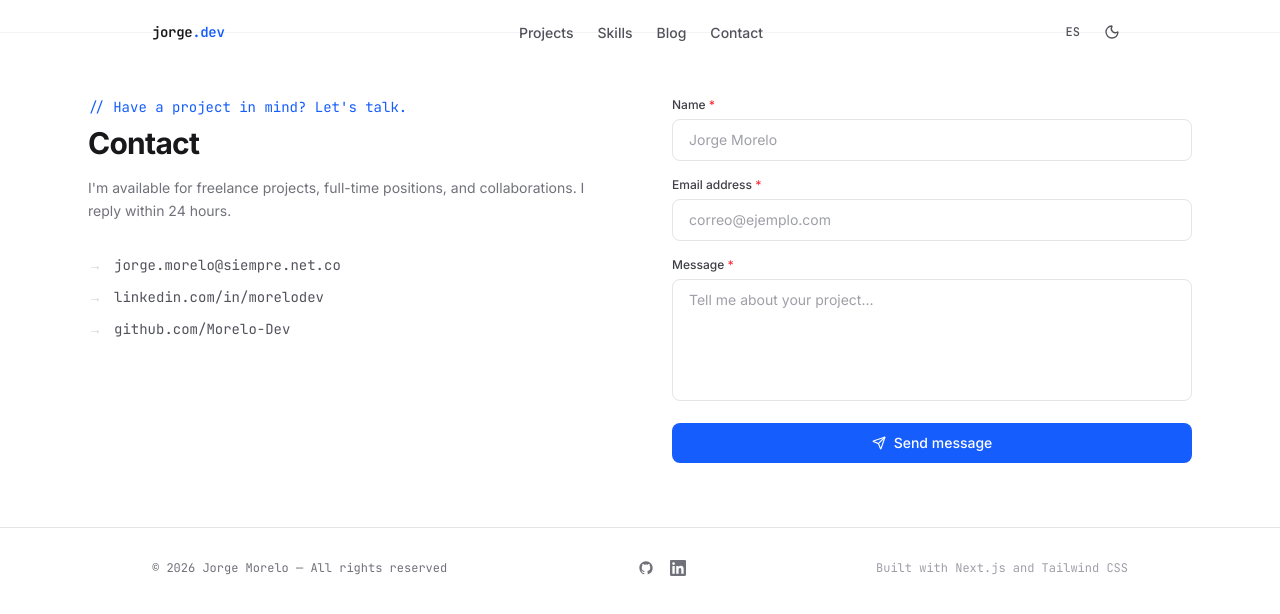
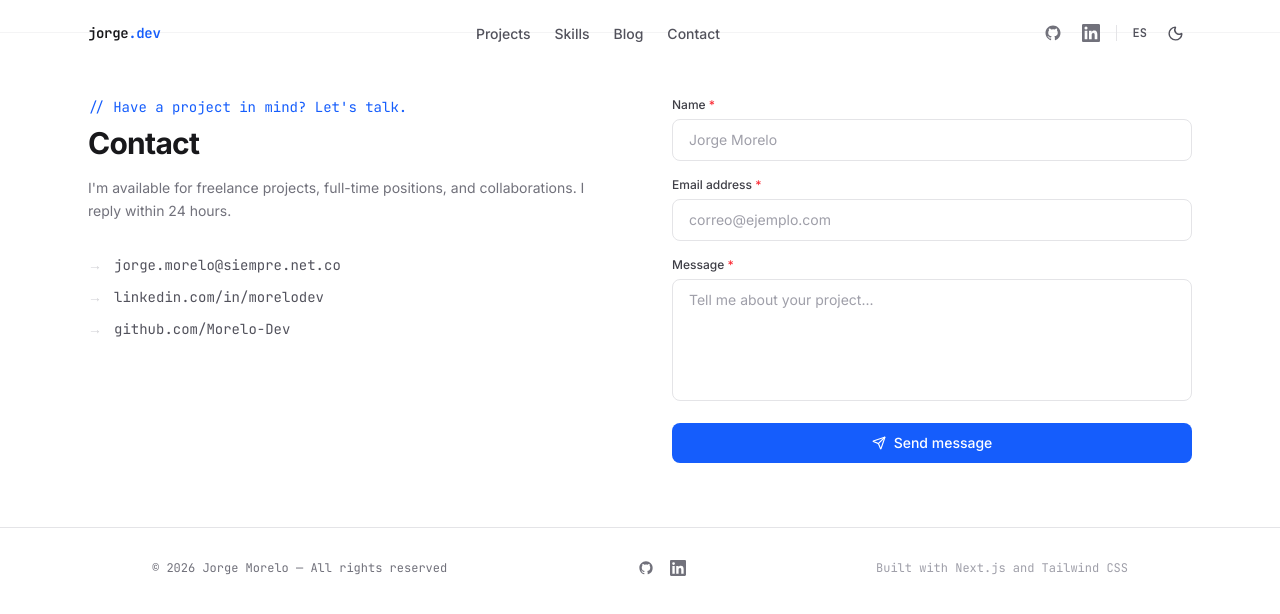
Before and after one commit to Morelo-Dev/morelodev-portfolio, a Next.js app: page /en/contact in a window 1280 px wide. Shown: the top 614 px of the page. Built offline with nearby package versions, Linux system fonts and the light colour scheme.

Commit message:
fix: dark mode con resolvedTheme, íconos sociales más grandes con animación en header

```diff
--- a/src/components/layout/Header.tsx
+++ b/src/components/layout/Header.tsx
@@ -14,7 +14,7 @@ const NAV_LINKS = ['projects', 'skills', 'blog', 'contact'] as const
 export default function Header() {
   const t = useTranslations('nav')
   const locale = useLocale()
-  const { theme, setTheme } = useTheme()
+  const { resolvedTheme, setTheme } = useTheme()
   const pathname = usePathname()
   const router = useRouter()
   const [menuOpen, setMenuOpen] = useState(false)
@@ -39,6 +39,12 @@ export default function Header() {
     router.push(segments.join('/'))
   }
 
+  function toggleTheme() {
+    setTheme(resolvedTheme === 'dark' ? 'light' : 'dark')
+  }
+
+  const isDark = mounted && resolvedTheme === 'dark'
+
   return (
     <header
       className={cn(
@@ -49,7 +55,7 @@ export default function Header() {
       )}
     >
       <nav
-        className="mx-auto flex max-w-5xl items-center justify-between px-6 py-4"
+        className="mx-auto flex max-w-6xl items-center justify-between px-6 py-4"
         aria-label="Navegación principal"
       >
         {/* Logo */}
@@ -75,21 +81,72 @@ export default function Header() {
         </ul>
 
         {/* Actions */}
-        <div className="flex items-center gap-2">
+        <div className="flex items-center gap-1">
+          {/* Social links */}
+          <a
+            href="https://github.com/Morelo-Dev"
+            target="_blank"
+            rel="noopener noreferrer"
+            aria-label="GitHub de Jorge Morelo"
+            className="rounded-md p-2 text-zinc-500 transition-colors hover:bg-zinc-100 hover:text-zinc-900 dark:text-zinc-400 dark:hover:bg-zinc-800 dark:hover:text-zinc-100"
+          >
+            <svg width="18" height="18" viewBox="0 0 24 24" fill="currentColor" aria-hidden="true">
+              <path d="M12 2C6.477 2 2 6.484 2 12.017c0 4.425 2.865 8.18 6.839 9.504.5.092.682-.217.682-.483 0-.237-.008-.868-.013-1.703-2.782.605-3.369-1.343-3.369-1.343-.454-1.158-1.11-1.466-1.11-1.466-.908-.62.069-.608.069-.608 1.003.07 1.531 1.032 1.531 1.032.892 1.53 2.341 1.088 2.91.832.092-.647.35-1.088.636-1.338-2.22-.253-4.555-1.113-4.555-4.951 0-1.093.39-1.988 1.029-2.688-.103-.253-.446-1.272.098-2.65 0 0 .84-.27 2.75 1.026A9.564 9.564 0 0112 6.844c.85.004 1.705.115 2.504.337 1.909-1.296 2.747-1.027 2.747-1.027.546 1.379.202 2.398.1 2.651.64.7 1.028 1.595 1.028 2.688 0 3.848-2.339 4.695-4.566 4.943.359.309.678.92.678 1.855 0 1.338-.012 2.419-.012 2.747 0 .268.18.58.688.482A10.019 10.019 0 0022 12.017C22 6.484 17.522 2 12 2z" />
+            </svg>
+          </a>
+
+          <a
+            href="https://www.linkedin.com/in/morelodev/"
+            target="_blank"
+            rel="noopener noreferrer"
+            aria-label="LinkedIn de Jorge Morelo"
+            className="rounded-md p-2 text-zinc-500 transition-colors hover:bg-zinc-100 hover:text-zinc-900 dark:text-zinc-400 dark:hover:bg-zinc-800 dark:hover:text-zinc-100"
+          >
+            <svg width="18" height="18" viewBox="0 0 24 24" fill="currentColor" aria-hidden="true">
+              <path d="M20.447 20.452h-3.554v-5.569c0-1.328-.027-3.037-1.852-3.037-1.853 0-2.136 1.445-2.136 2.939v5.667H9.351V9h3.414v1.561h.046c.477-.9 1.637-1.85 3.37-1.85 3.601 0 4.267 2.37 4.267 5.455v6.286zM5.337 7.433a2.062 2.062 0 01-2.063-2.065 2.064 2.064 0 112.063 2.065zm1.782 13.019H3.555V9h3.564v11.452zM22.225 0H1.771C.792 0 0 .774 0 1.729v20.542C0 23.227.792 24 1.771 24h20.451C23.2 24 24 23.227 24 22.271V1.729C24 .774 23.2 0 22.222 0h.003z" />
+            </svg>
+          </a>
+
+          <div className="mx-1 h-4 w-px bg-zinc-200 dark:bg-zinc-700" aria-hidden="true" />
+
           <button
             onClick={toggleLocale}
             aria-label={t('toggleLanguage')}
-            className="rounded-md px-2 py-1 font-mono text-xs font-medium text-zinc-600 transition-colors hover:bg-zinc-100 hover:text-zinc-900 dark:text-zinc-400 dark:hover:bg-zinc-800 dark:hover:text-zinc-100"
+            className="rounded-md px-2 py-1 font-mono text-xs font-semibold text-zinc-600 transition-colors hover:bg-zinc-100 hover:text-zinc-900 dark:text-zinc-400 dark:hover:bg-zinc-800 dark:hover:text-zinc-100"
           >
             {locale === 'es' ? 'EN' : 'ES'}
           </button>
 
           <button
-            onClick={() => setTheme(theme === 'dark' ? 'light' : 'dark')}
-            aria-label={t('toggleTheme')}
+            onClick={toggleTheme}
+            aria-label={isDark ? 'Cambiar a modo claro' : 'Cambiar a modo oscuro'}
             className="rounded-md p-2 text-zinc-600 transition-colors hover:bg-zinc-100 hover:text-zinc-900 dark:text-zinc-400 dark:hover:bg-zinc-800 dark:hover:text-zinc-100"
           >
-            {mounted && theme === 'dark' ? <Sun size={16} /> : <Moon size={16} />}
+            <AnimatePresence mode="wait" initial={false}>
+              {isDark ? (
+                <motion.span
+                  key="sun"
+                  initial={{ rotate: -90, opacity: 0 }}
+                  animate={{ rotate: 0, opacity: 1 }}
+                  exit={{ rotate: 90, opacity: 0 }}
+                  transition={{ duration: 0.2 }}
+                  className="block"
+                >
+                  <Sun size={17} aria-hidden="true" />
+                </motion.span>
+              ) : (
+                <motion.span
+                  key="moon"
+                  initial={{ rotate: 90, opacity: 0 }}
+                  animate={{ rotate: 0, opacity: 1 }}
+                  exit={{ rotate: -90, opacity: 0 }}
+                  transition={{ duration: 0.2 }}
+                  className="block"
+                >
+                  <Moon size={17} aria-hidden="true" />
+                </motion.span>
+              )}
+            </AnimatePresence>
           </button>
 
           {/* Mobile menu button */}
@@ -127,6 +184,43 @@ export default function Header() {
                 </li>
               ))}
             </ul>
+            {/* Social links mobile */}
+            <div className="flex items-center gap-3 border-t border-zinc-100 px-6 py-4 dark:border-zinc-800">
+              <a
+                href="https://github.com/Morelo-Dev"
+                target="_blank"
+                rel="noopener noreferrer"
+                aria-label="GitHub"
+                className="text-zinc-500 hover:text-zinc-900 dark:text-zinc-400 dark:hover:text-zinc-100"
+              >
+                <svg
+                  width="20"
+                  height="20"
+                  viewBox="0 0 24 24"
+                  fill="currentColor"
+                  aria-hidden="true"
+                >
+                  <path d="M12 2C6.477 2 2 6.484 2 12.017c0 4.425 2.865 8.18 6.839 9.504.5.092.682-.217.682-.483 0-.237-.008-.868-.013-1.703-2.782.605-3.369-1.343-3.369-1.343-.454-1.158-1.11-1.466-1.11-1.466-.908-.62.069-.608.069-.608 1.003.07 1.531 1.032 1.531 1.032.892 1.53 2.341 1.088 2.91.832.092-.647.35-1.088.636-1.338-2.22-.253-4.555-1.113-4.555-4.951 0-1.093.39-1.988 1.029-2.688-.103-.253-.446-1.272.098-2.65 0 0 .84-.27 2.75 1.026A9.564 9.564 0 0112 6.844c.85.004 1.705.115 2.504.337 1.909-1.296 2.747-1.027 2.747-1.027.546 1.379.202 2.398.1 2.651.64.7 1.028 1.595 1.028 2.688 0 3.848-2.339 4.695-4.566 4.943.359.309.678.92.678 1.855 0 1.338-.012 2.419-.012 2.747 0 .268.18.58.688.482A10.019 10.019 0 0022 12.017C22 6.484 17.522 2 12 2z" />
+                </svg>
+              </a>
+              <a
+                href="https://www.linkedin.com/in/morelodev/"
+                target="_blank"
+                rel="noopener noreferrer"
+                aria-label="LinkedIn"
+                className="text-zinc-500 hover:text-zinc-900 dark:text-zinc-400 dark:hover:text-zinc-100"
+              >
+                <svg
+                  width="20"
+                  height="20"
+                  viewBox="0 0 24 24"
+                  fill="currentColor"
+                  aria-hidden="true"
+                >
+                  <path d="M20.447 20.452h-3.554v-5.569c0-1.328-.027-3.037-1.852-3.037-1.853 0-2.136 1.445-2.136 2.939v5.667H9.351V9h3.414v1.561h.046c.477-.9 1.637-1.85 3.37-1.85 3.601 0 4.267 2.37 4.267 5.455v6.286zM5.337 7.433a2.062 2.062 0 01-2.063-2.065 2.064 2.064 0 112.063 2.065zm1.782 13.019H3.555V9h3.564v11.452zM22.225 0H1.771C.792 0 0 .774 0 1.729v20.542C0 23.227.792 24 1.771 24h20.451C23.2 24 24 23.227 24 22.271V1.729C24 .774 23.2 0 22.222 0h.003z" />
+                </svg>
+              </a>
+            </div>
           </motion.div>
         )}
       </AnimatePresence>
--- a/src/components/sections/Hero.tsx
+++ b/src/components/sections/Hero.tsx
@@ -147,7 +147,7 @@ export default function Hero() {
             target="_blank"
             rel="noopener noreferrer"
             aria-label="GitHub de Jorge Morelo"
-            className="text-zinc-400 transition-colors hover:text-zinc-900 dark:hover:text-zinc-100"
+            className="text-zinc-400 transition-all hover:scale-110 hover:text-zinc-900 dark:hover:text-zinc-100"
           >
             <IconGitHub />
           </a>
@@ -156,7 +156,7 @@ export default function Hero() {
             target="_blank"
             rel="noopener noreferrer"
             aria-label="LinkedIn de Jorge Morelo"
-            className="text-zinc-400 transition-colors hover:text-zinc-900 dark:hover:text-zinc-100"
+            className="text-zinc-400 transition-all hover:scale-110 hover:text-zinc-900 dark:hover:text-zinc-100"
           >
             <IconLinkedIn />
           </a>
@@ -185,7 +185,7 @@ export default function Hero() {
 
 function IconGitHub() {
   return (
-    <svg width="20" height="20" viewBox="0 0 24 24" fill="currentColor" aria-hidden="true">
+    <svg width="24" height="24" viewBox="0 0 24 24" fill="currentColor" aria-hidden="true">
       <path d="M12 2C6.477 2 2 6.484 2 12.017c0 4.425 2.865 8.18 6.839 9.504.5.092.682-.217.682-.483 0-.237-.008-.868-.013-1.703-2.782.605-3.369-1.343-3.369-1.343-.454-1.158-1.11-1.466-1.11-1.466-.908-.62.069-.608.069-.608 1.003.07 1.531 1.032 1.531 1.032.892 1.53 2.341 1.088 2.91.832.092-.647.35-1.088.636-1.338-2.22-.253-4.555-1.113-4.555-4.951 0-1.093.39-1.988 1.029-2.688-.103-.253-.446-1.272.098-2.65 0 0 .84-.27 2.75 1.026A9.564 9.564 0 0112 6.844c.85.004 1.705.115 2.504.337 1.909-1.296 2.747-1.027 2.747-1.027.546 1.379.202 2.398.1 2.651.64.7 1.028 1.595 1.028 2.688 0 3.848-2.339 4.695-4.566 4.943.359.309.678.92.678 1.855 0 1.338-.012 2.419-.012 2.747 0 .268.18.58.688.482A10.019 10.019 0 0022 12.017C22 6.484 17.522 2 12 2z" />
     </svg>
   )
@@ -193,7 +193,7 @@ function IconGitHub() {
 
 function IconLinkedIn() {
   return (
-    <svg width="20" height="20" viewBox="0 0 24 24" fill="currentColor" aria-hidden="true">
+    <svg width="24" height="24" viewBox="0 0 24 24" fill="currentColor" aria-hidden="true">
       <path d="M20.447 20.452h-3.554v-5.569c0-1.328-.027-3.037-1.852-3.037-1.853 0-2.136 1.445-2.136 2.939v5.667H9.351V9h3.414v1.561h.046c.477-.9 1.637-1.85 3.37-1.85 3.601 0 4.267 2.37 4.267 5.455v6.286zM5.337 7.433a2.062 2.062 0 01-2.063-2.065 2.064 2.064 0 112.063 2.065zm1.782 13.019H3.555V9h3.564v11.452zM22.225 0H1.771C.792 0 0 .774 0 1.729v20.542C0 23.227.792 24 1.771 24h20.451C23.2 24 24 23.227 24 22.271V1.729C24 .774 23.2 0 22.222 0h.003z" />
     </svg>
   )
```
